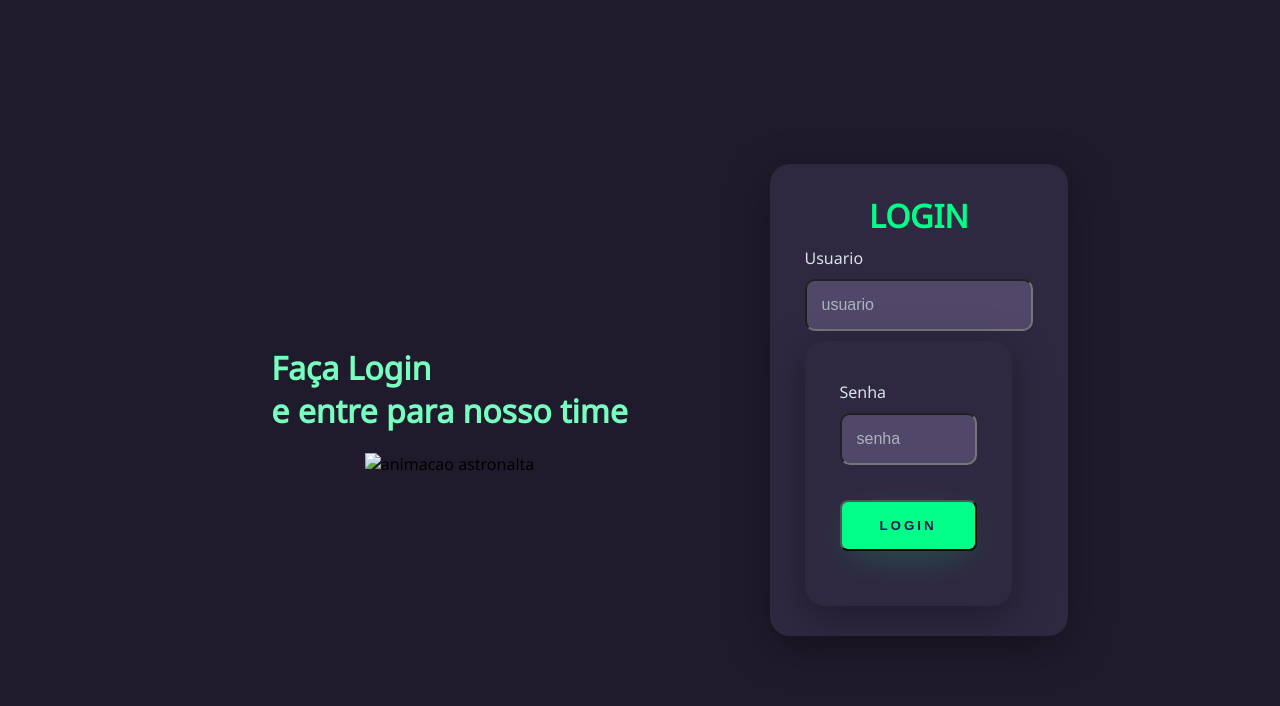
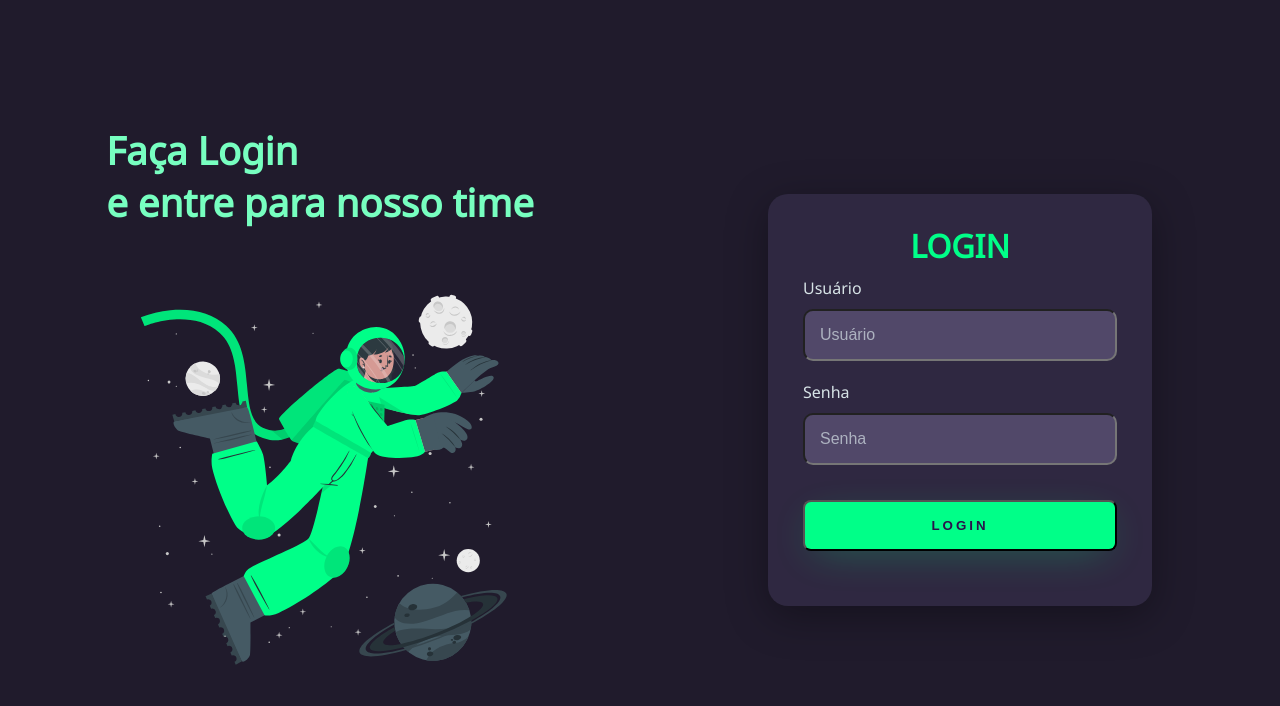
Before and after one commit to thallysvic17/CSS, a plain HTML site: page Login.html in a window 1280 px wide. Drawn offline with Linux system fonts and the light colour scheme.

Commit message:
projeto pessoal htmlcss
projeto html css

```diff
--- a/Login.html
+++ b/Login.html
@@ -1,33 +1,30 @@
 <!DOCTYPE html>
-<html lang="pt">
+<html lang="pt-br">
 <head>
     <meta charset="UTF-8">
     <meta http-equiv="X-UA-Compatible" content="IE=edge">
     <meta name="viewport" content="width=device-width, initial-scale=1.0">
-    <link rel="stylesheet" href="./style.css">
-    <title>Login</title>
+    <link rel="stylesheet" href="style.css">
+    <title>loginpage</title>
 </head>
 <body>
     <div class="main-login">
         <div class="left-login">
-            <h1> Faça Login <br>e entre para nosso time</h1>
-            <img src="animacao.svg" alt="animacao astronalta" >
+            <h1>Faça Login <br/> e entre para nosso time</h1>
+            <img src="animacao.svg" class="image-astro" alt="astronauta animacao">
         </div>
         <div class="right-login">
             <div class="card-login">
                 <h1>LOGIN</h1>
                 <div class="textfield">
-                        <label for="Usuario">Usuario</label>
-                        <input type="text"  name="usuario" placeholder="usuario">
+                    <label for="usuario">Usuário</label>
+                    <input type="text" name="usuario" placeholder="Usuário">
                 </div>
-                    <div class="right-login">
-                        <div class="card-login">
                 <div class="textfield">
-                            <label for="Senha">Senha</label>
-                            <input type="password"  name="Senha" placeholder="senha">
+                    <label for="senha">Senha</label>
+                    <input type="password" name="senha" placeholder="Senha">
                 </div>
-                            <button class="btn-login"> Login</button>
-
+                <button class="btn-login">Login</button>
             </div>
         </div>
     </div>
--- a/style.css
+++ b/style.css
@@ -3,6 +3,10 @@
 body{
     margin: 0;
     font-family: 'Noto Sans', sans-serif;
+}
+
+body * {
+    box-sizing: border-box;
 }
 
 .main-login{
@@ -24,10 +28,15 @@ body{
     flex-direction: column;
 }
 .left-login >h1{
+    font-size: 3vw;
     color: #77ffc0;
 }
 
-.right-loguin{
+.image-astro{
+    width: 35vw;
+}
+
+.right-login{
     width: 50vw;
     height: 100vh;
     display: flex;
@@ -102,3 +111,13 @@ body{
     cursor: pointer;
     box-shadow: 0px 10px 40px -12px #00ff8052;
 }
+
+@media only screen and(max: width: 950px){
+    .card-login{
+        width: 85%
+    }
+}
+
+@media only screen and(max: width: 600px){
+
+}
```
Also changed, not shown: animacao.svg (added). Lines whose indentation alone changed are shown as unchanged.
